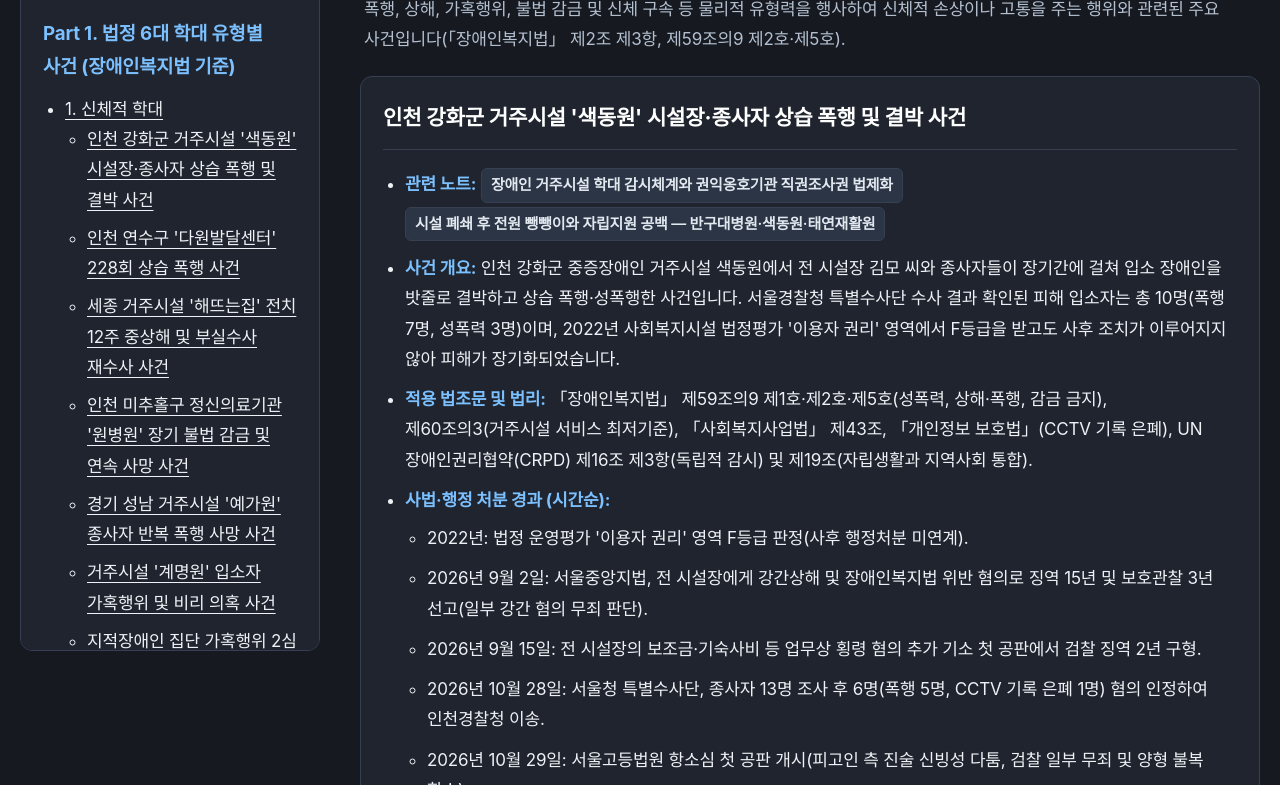
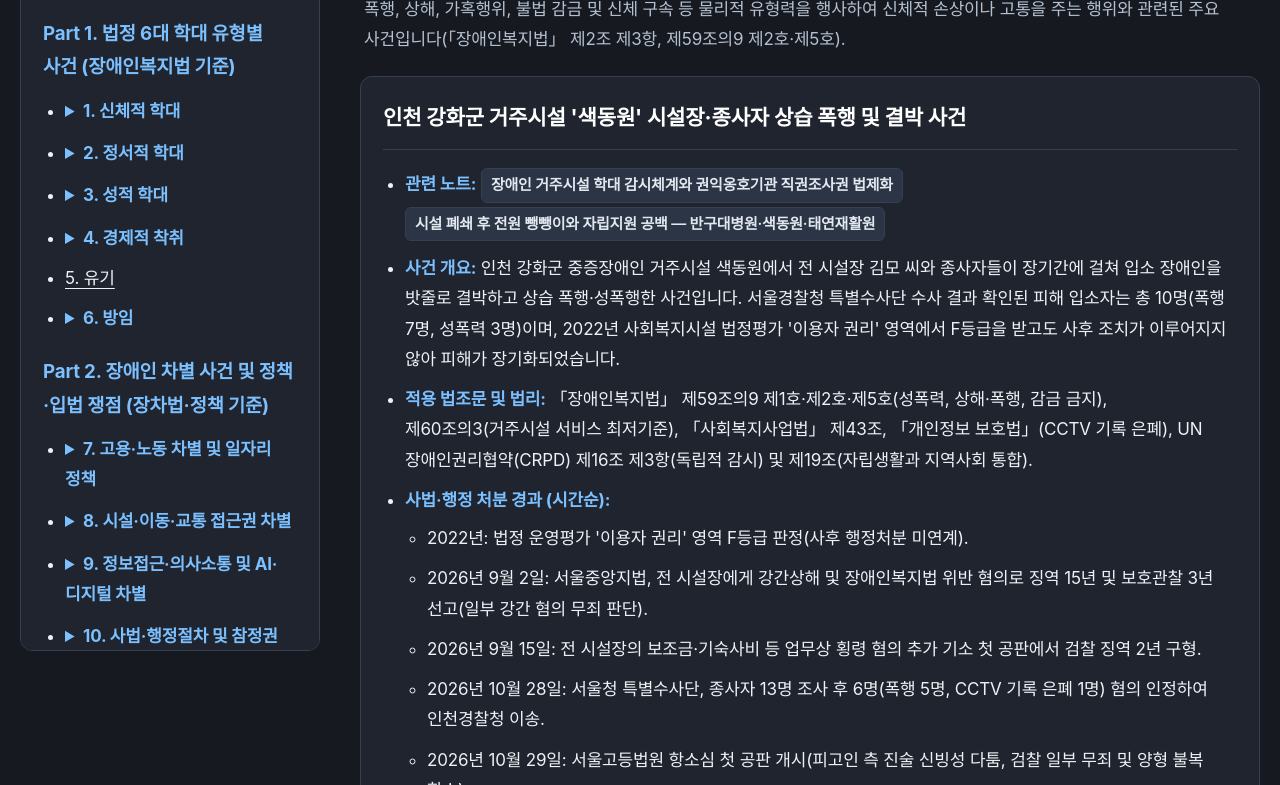
Before and after one commit to Gihub1567/disabilitynewswiki, a plain HTML site: page index.html in a window 1280 px wide. Shown: the part 581-1366 px from the top of the page. Drawn offline with Linux system fonts and the light colour scheme; a web font is replaced by a local one.

Commit message:
목차를 접고 펼치는 구조(details/summary)로 변경: 구역별로 접히고, 자바스크립트 없이 동작

```diff
--- a/index.html
+++ b/index.html
@@ -223,6 +223,30 @@
       color: var(--primary);
     }
 
+    /* 목차 접기·펼치기 (2026-11-22) — details 요소를 써서 자바스크립트 없이 동작한다 */
+    nav.toc details {
+      margin-bottom: 6px;
+    }
+
+    nav.toc summary {
+      cursor: pointer;
+      font-weight: 700;
+      color: var(--primary);
+      padding: 2px 0;
+    }
+
+    nav.toc summary:hover {
+      color: var(--primary-hover);
+    }
+
+    nav.toc details[open] > summary {
+      margin-bottom: 6px;
+    }
+
+    nav.toc .toc-part-link {
+      font-weight: 600;
+    }
+
     /* 본문 섹션 */
     section.category-section {
       margin-bottom: 48px;
@@ -408,12 +432,15 @@
 
     <main id="main-content">
       <nav class="toc" id="toc" aria-label="전체 목차">
-        <h2>전체 목차 (클릭 시 해당 항목으로 이동)</h2>
+        <h2>전체 목차 (구역 이름을 눌러 펼치기)</h2>
 
         <h3>Part 1. 법정 6대 학대 유형별 사건 (장애인복지법 기준)</h3>
         <ul>
-          <li><a href="#sec-physical">1. 신체적 학대</a>
+          <li>
+            <details>
+              <summary>1. 신체적 학대</summary>
               <ul>
+                <li><a href="#sec-physical" class="toc-part-link">1. 신체적 학대 구역으로 가기</a></li>
                 <li><a href="#case-saekdongwon-phys">인천 강화군 거주시설 '색동원' 시설장·종사자 상습 폭행 및 결박 사건</a></li>
                 <li><a href="#case-dawon-phys">인천 연수구 '다원발달센터' 228회 상습 폭행 사건</a></li>
                 <li><a href="#case-haetteuneun-phys">세종 거주시설 '해뜨는집' 전치 12주 중상해 및 부실수사 재수사 사건</a></li>
@@ -423,74 +450,111 @@
                 <li><a href="#case-yeouido-phys">지적장애인 집단 가혹행위 2심 실형 판결 사건</a></li>
                 <li><a href="#case-family-prison">가족에 의한 상습 폭행 및 서울구치소 휠체어 압수 인권침해 사안</a></li>
               </ul>
+            </details>
           </li>
-          <li><a href="#sec-emotional">2. 정서적 학대</a>
+          <li>
+            <details>
+              <summary>2. 정서적 학대</summary>
               <ul>
+                <li><a href="#sec-emotional" class="toc-part-link">2. 정서적 학대 구역으로 가기</a></li>
                 <li><a href="#case-kimchangmin-emo">고(故) 김창민 감독 살해 사건과 목격 장애아동 정서적 학대 유죄 인정 판결</a></li>
                 <li><a href="#case-dawon-emo">인천 연수구 '다원발달센터' 배변 의사 표현 묵살 및 방치 쟁점</a></li>
               </ul>
+            </details>
           </li>
-          <li><a href="#sec-sexual">3. 성적 학대</a>
+          <li>
+            <details>
+              <summary>3. 성적 학대</summary>
               <ul>
+                <li><a href="#sec-sexual" class="toc-part-link">3. 성적 학대 구역으로 가기</a></li>
                 <li><a href="#case-saekdongwon-sex">인천 강화군 거주시설 '색동원' 시설장 상습 성폭력 사건</a></li>
                 <li><a href="#case-kagwang-sex">유튜버 '카광' 등 온라인 방송 장애인 학대·성적 착취 의혹 사건</a></li>
                 <li><a href="#case-siloam-sex">부산 '실로암의집' 피해생존자 진실규명 신청 사건 (성추행·폭행·감금)</a></li>
               </ul>
+            </details>
           </li>
-          <li><a href="#sec-economic">4. 경제적 착취</a>
+          <li>
+            <details>
+              <summary>4. 경제적 착취</summary>
               <ul>
+                <li><a href="#sec-economic" class="toc-part-link">4. 경제적 착취 구역으로 가기</a></li>
                 <li><a href="#case-nephew-econ">가족(조카)에 의한 중증장애인 수당·수급비 4천만 원 갈취 대법원 파기환송 판결</a></li>
                 <li><a href="#case-saltfarm-econ">전남 영광 염전 장애인 3명 노동력 착취 및 감금 실형 판결</a></li>
                 <li><a href="#case-saekdongwon-econ">인천 강화군 '색동원' 전 시설장 보조금·기숙사비 횡령 추가 기소 사건</a></li>
               </ul>
+            </details>
           </li>
           <li><a href="#sec-abandonment">5. 유기</a></li>
-          <li><a href="#sec-neglect">6. 방임</a>
+          <li>
+            <details>
+              <summary>6. 방임</summary>
               <ul>
+                <li><a href="#sec-neglect" class="toc-part-link">6. 방임 구역으로 가기</a></li>
                 <li><a href="#case-cheonggu-neg">대구 '청구재활원' 입소인 간 돌봄 전가 및 급식·보호 방임 판정 사건</a></li>
                 <li><a href="#case-wonhospital-neg">인천 미추홀구 '원병원' 격리실 의료 처치 방임 및 사망 사건</a></li>
               </ul>
+            </details>
           </li>
         </ul>
 
         <h3>Part 2. 장애인 차별 사건 및 정책·입법 쟁점 (장차법·정책 기준)</h3>
         <ul>
-          <li><a href="#sec-labor">7. 고용·노동 차별 및 일자리 정책</a>
+          <li>
+            <details>
+              <summary>7. 고용·노동 차별 및 일자리 정책</summary>
               <ul>
+                <li><a href="#sec-labor" class="toc-part-link">7. 고용·노동 차별 및 일자리 정책 구역으로 가기</a></li>
                 <li><a href="#case-korail-labor">코레일 장애인 제한경쟁채용 최종합격자 시력 기준 불합격 취소 공익소송</a></li>
                 <li><a href="#case-rightsjob-labor">권리중심 중증장애인 맞춤형 공공일자리 예산 삭감 및 조례 재의 요구 사태</a></li>
                 <li><a href="#case-quota-labor">공공부문·사법부 장애인 의무고용 미이행 및 고용촉진기금 미집행 쟁점</a></li>
               </ul>
+            </details>
           </li>
-          <li><a href="#sec-access">8. 시설·이동·교통 접근권 차별</a>
+          <li>
+            <details>
+              <summary>8. 시설·이동·교통 접근권 차별</summary>
               <ul>
+                <li><a href="#sec-access" class="toc-part-link">8. 시설·이동·교통 접근권 차별 구역으로 가기</a></li>
                 <li><a href="#case-gs25-access">GS리테일 편의점 출입구 편의시설 확정판결 4년 8개월 불이행과 간접강제 신청</a></li>
                 <li><a href="#case-toilet-access">소규모 근린생활시설·공중화장실 '유효 접근성' 및 설치기준 개선 권고</a></li>
                 <li><a href="#case-calltaxi-access">특별교통수단(장애인콜택시) 이용 거부 손해배상 판결 및 헌재 재판소원</a></li>
                 <li><a href="#case-guidedog-access">시각장애인 보조견(안내견) 동반 카페 출입 거부 사건</a></li>
               </ul>
+            </details>
           </li>
-          <li><a href="#sec-info">9. 정보접근·의사소통 및 AI·디지털 차별</a>
+          <li>
+            <details>
+              <summary>9. 정보접근·의사소통 및 AI·디지털 차별</summary>
               <ul>
+                <li><a href="#sec-info" class="toc-part-link">9. 정보접근·의사소통 및 AI·디지털 차별 구역으로 가기</a></li>
                 <li><a href="#case-kiosk-info">무인정보단말기(키오스크) 접근성 미충족 및 비디지털 대안 창구 쟁점</a></li>
                 <li><a href="#case-easyread-info">발달장애인 쉬운 정보 제공 의무 및 점자 대체자료 납본 사각지대</a></li>
                 <li><a href="#case-ai-info">복지·치안·수능 AI 도입에 따른 장애 차별 및 알고리즘 영향평가 쟁점</a></li>
               </ul>
+            </details>
           </li>
-          <li><a href="#sec-justice">10. 사법·행정절차 및 참정권 차별</a>
+          <li>
+            <details>
+              <summary>10. 사법·행정절차 및 참정권 차별</summary>
               <ul>
+                <li><a href="#sec-justice" class="toc-part-link">10. 사법·행정절차 및 참정권 차별 구역으로 가기</a></li>
                 <li><a href="#case-statement-justice">수사·재판 단계 진술조력인 미배치 문제와 '장애인 등 진술조력법' 제정안</a></li>
                 <li><a href="#case-voting-justice">발달장애인 투표보조 거부 및 참정권 보장 쟁점</a></li>
                 <li><a href="#case-nhrc-justice">국가인권위원회 세종 이전 계획 재검토 요구 (접근권 및 독립성)</a></li>
               </ul>
+            </details>
           </li>
-          <li><a href="#sec-deinst">11. 탈시설·지역사회 자립 및 복지·건강권 정책</a>
+          <li>
+            <details>
+              <summary>11. 탈시설·지역사회 자립 및 복지·건강권 정책</summary>
               <ul>
+                <li><a href="#sec-deinst" class="toc-part-link">11. 탈시설·지역사회 자립 및 복지·건강권 정책 구역으로 가기</a></li>
                 <li><a href="#case-deinst-policy">폐쇄 시설 잔류자 '시설 뺑뺑이'와 지역사회자립법·자립지원 예산 삭감 쟁점</a></li>
                 <li><a href="#case-65age-policy">만 65세 이상 장애인 활동지원 신규 신청 제한 헌재 7대2 합헌 결정</a></li>
                 <li><a href="#case-actreform-policy">장애인권리보장법 시행 준비와 장애인복지법 전부개정안(장애서비스법) 논의</a></li>
                 <li><a href="#case-ilcenter-policy">장애인활동지원기관 주민세 종업원분 부과 및 입법 정비 쟁점</a></li>
               </ul>
+            </details>
           </li>
         </ul>
       </nav>
```
Lines whose indentation alone changed are shown as unchanged.
